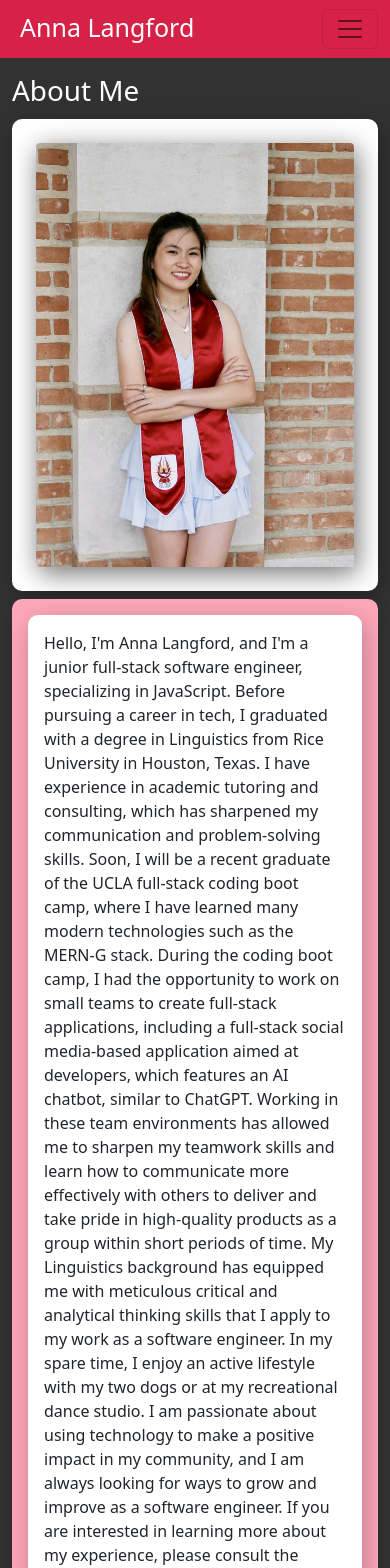
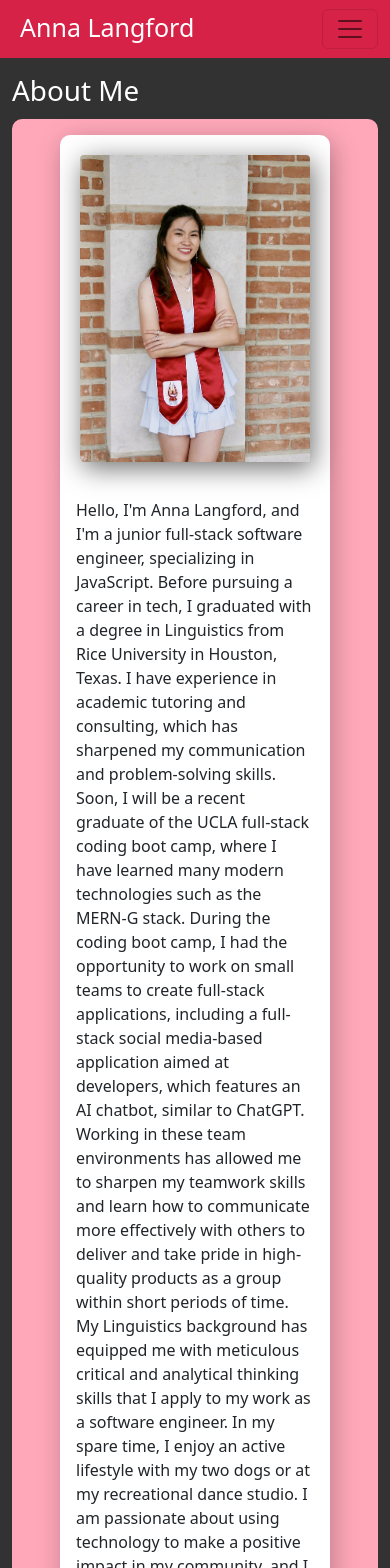
Before and after one commit to Anna-dxj/md20-react-portfolio, a React (Create React App) app: page / in a window 390 px wide. Shown: the top 1568 px of the page. Built offline with nearby package versions, Linux system fonts and the light colour scheme.

Commit message:
responsive design update

```diff
--- a/src/pages/About.js
+++ b/src/pages/About.js
@@ -22,18 +22,16 @@ export default function About() {
       <h1 className="custom-txt">About Me</h1>
       <div className="container">
         <div className="row d-flex flex-row justify-content-center">
-          <div className="custom-card p-1 m-1 col-sm-12 col-md-5 d-flex flex-row justify-content-center align-items-center">
-            <div className="img-container">
+          <div className="custom-card-background m-1 py-3 px-5 col-sm-12 d-flex flex-row justify-content-center align-items-center d-flex">
+            <div className="custom-card d-flex flex-wrap justify-content-around align-items-center">
+              <div className="img-container col-lg-5 col-sm-12">
                 <img
                   src={photoMe}
                   alt="Photo of me"
                   className="custom-card-img"
                 />
               </div>
-          </div>
-
-          <div className="m-1 p-3 col-sm-12 col-md-5 shadow custom-card-background">
-            <div className="p-3 custom-card">
+              <div className="p-3 col-lg-6 col-sm-12">
                 <p className="card-text">
                   Hello, I'm Anna Langford, and I'm a junior full-stack software engineer, specializing in JavaScript.
                   Before pursuing a career in tech, I graduated with a degree in Linguistics from Rice University in Houston, Texas.
@@ -48,8 +46,10 @@ export default function About() {
 
                 </p>
               </div>
+            </div>
+          </div>
 
-          </div>
+
         </div>
       </div>
     </div>
```
Lines whose indentation alone changed are shown as unchanged.
